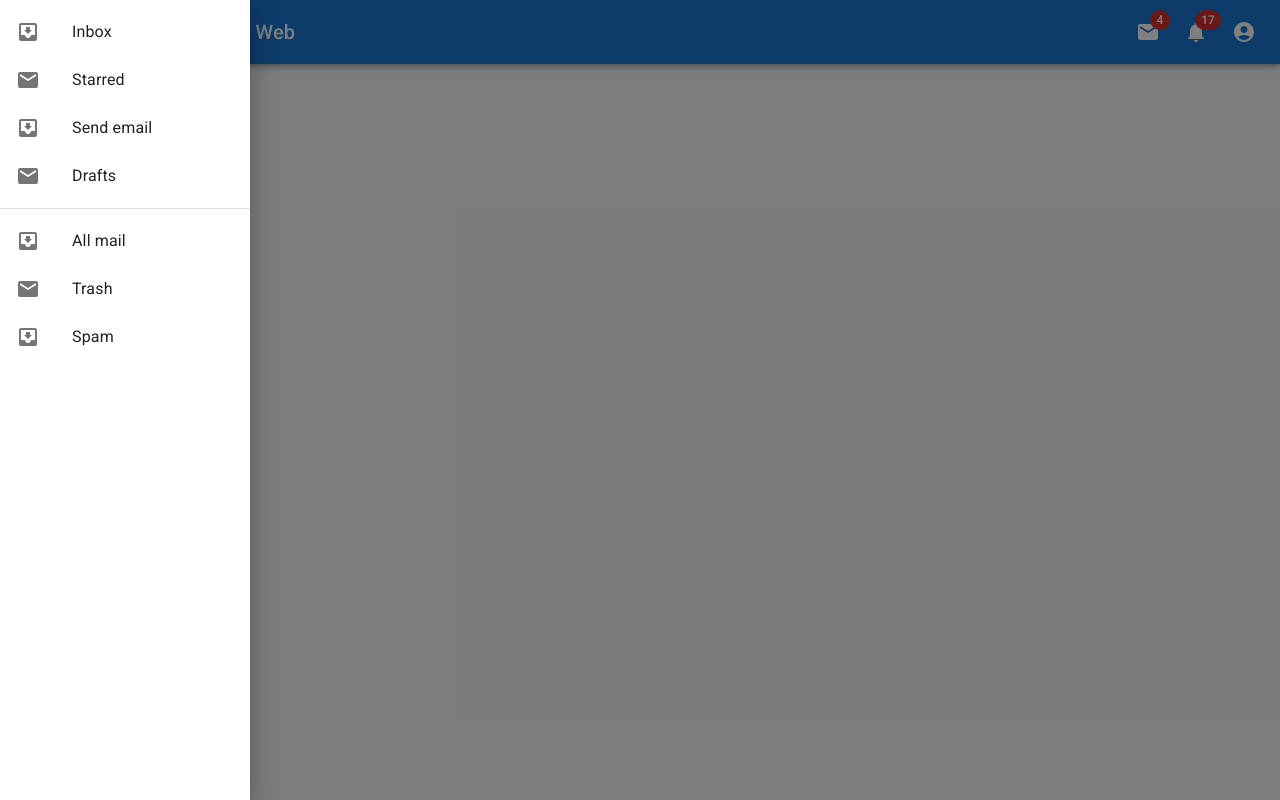
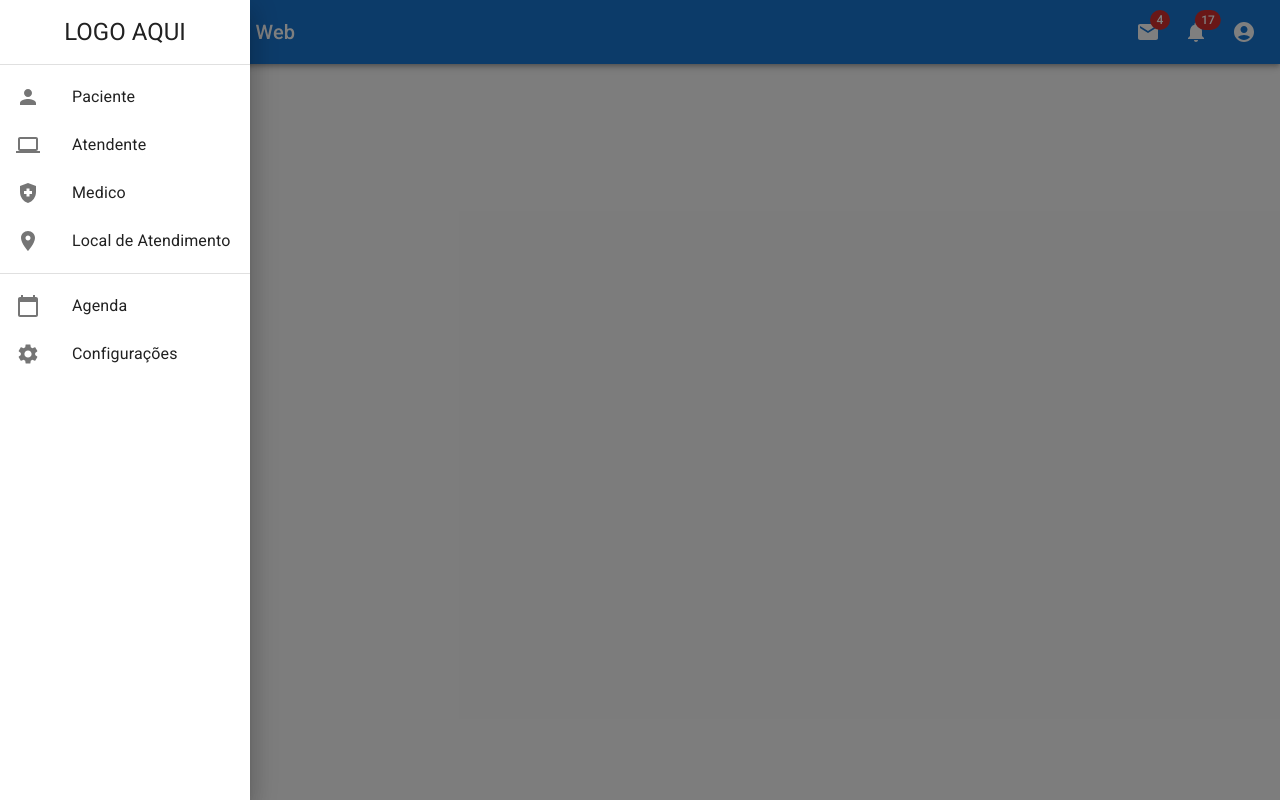
Before and after one commit to marcusbalbi/gestao-consultorio-web, a React (Create React App) app: page /paciente in a window 1280 px wide. Both pictures are taken after a click on the button 36 px from the left and 32 px from the top of the page. Built offline with nearby package versions, Linux system fonts and the light colour scheme.

Commit message:
add menu info

```diff
--- a/src/main/top-bar/Menu.tsx
+++ b/src/main/top-bar/Menu.tsx
@@ -6,50 +6,71 @@ import Divider from "@mui/material/Divider";
 import ListItem from "@mui/material/ListItem";
 import ListItemIcon from "@mui/material/ListItemIcon";
 import ListItemText from "@mui/material/ListItemText";
-import InboxIcon from "@mui/icons-material/MoveToInbox";
-import MailIcon from "@mui/icons-material/Mail";
-
+import { Typography } from "@mui/material";
+import CalendarTodayIcon from "@mui/icons-material/CalendarToday";
+import PersonIcon from "@mui/icons-material/Person";
+import HealthAndSafetyIcon from "@mui/icons-material/HealthAndSafety";
+import PlaceIcon from "@mui/icons-material/Place";
+import SettingsIcon from "@mui/icons-material/Settings";
+import ComputerIcon from "@mui/icons-material/Computer";
 interface Props {
   opened: boolean;
-  onClose?: () => void
+  onClose?: () => void;
 }
 
 export default function Menu(props: Props) {
   const list = () => (
-    <Box
-      sx={{ width: 250 }}
-      role="presentation"
-    >
+    <Box sx={{ width: 250 }} role="presentation">
+      <Typography align="center" variant="h5" mt={2} mb={2}>
+        LOGO AQUI
+      </Typography>
+      <Divider />
       <List>
-        {["Inbox", "Starred", "Send email", "Drafts"].map((text, index) => (
-          <ListItem button key={text}>
+        <ListItem button key={"cadastrar_paciente"}>
           <ListItemIcon>
-              {index % 2 === 0 ? <InboxIcon /> : <MailIcon />}
+            <PersonIcon />
           </ListItemIcon>
-            <ListItemText primary={text} />
+          <ListItemText primary="Paciente" />
         </ListItem>
-        ))}
+        <ListItem button key={"cadastrar_atendente"}>
+          <ListItemIcon>
+            <ComputerIcon />
+          </ListItemIcon>
+          <ListItemText primary="Atendente" />
+        </ListItem>
+        <ListItem button key={"cadastrar_medico"}>
+          <ListItemIcon>
+            <HealthAndSafetyIcon />
+          </ListItemIcon>
+          <ListItemText primary="Medico" />
+        </ListItem>
+        <ListItem button key={"local_atendimento"}>
+          <ListItemIcon>
+            <PlaceIcon />
+          </ListItemIcon>
+          <ListItemText primary="Local de Atendimento" />
+        </ListItem>
       </List>
       <Divider />
       <List>
-        {["All mail", "Trash", "Spam"].map((text, index) => (
-          <ListItem button key={text}>
+        <ListItem button key={"agenda"}>
           <ListItemIcon>
-              {index % 2 === 0 ? <InboxIcon /> : <MailIcon />}
+            <CalendarTodayIcon />
           </ListItemIcon>
-            <ListItemText primary={text} />
+          <ListItemText primary="Agenda" />
         </ListItem>
-        ))}
+        <ListItem button key={"config"}>
+          <ListItemIcon>
+            <SettingsIcon />
+          </ListItemIcon>
+          <ListItemText primary="Configurações" />
+        </ListItem>
       </List>
     </Box>
   );
 
   return (
-    <Drawer
-      anchor={"left"}
-      open={props.opened}
-      onClose={props.onClose}
-    >
+    <Drawer anchor={"left"} open={props.opened} onClose={props.onClose}>
       {list()}
     </Drawer>
   );
```
Lines whose indentation alone changed are shown as unchanged.
